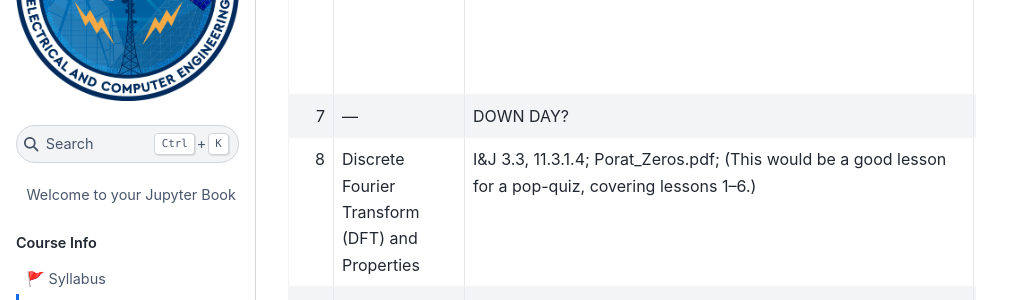
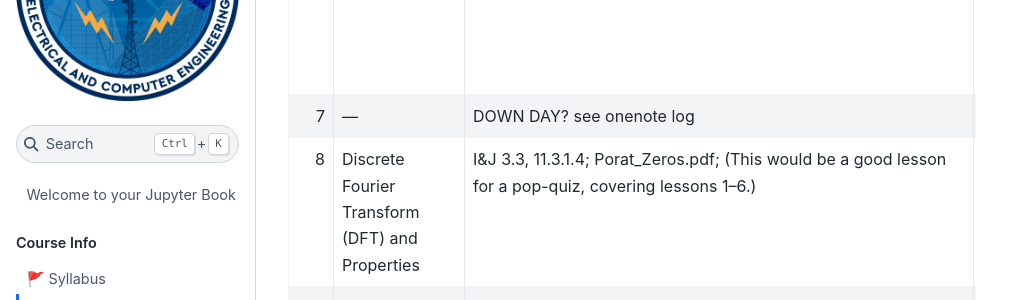
Before and after one commit to USAFA-ECE/ece434, a Jupyter Book: the page built from book/schedule.md, in a window 1280 px wide and 900 px high, scrolled down 1458 px. Shown: the part 154-454 px from the top of the window, without its empty margins (0-1031 px from the left). Built offline with Jupyter Book 1.0.4 settings and Sphinx 7.4.7 and the Sphinx Book theme 1.1.4, drawn with Linux system fonts in a browser that asks for light colours.

Commit message:
Update schedule.md

```diff
--- a/book/schedule.md
+++ b/book/schedule.md
@@ -14,7 +14,7 @@ This schedule is subject to change as appropriate.
 | 4 | ADC: Quantization, Encoding, SNRQ | <ul><li>Ziemer 8.2, pp. 363–366</li><li>I&J 2.4</li></ul> | <ul><li>CPH1</li><li>I&J 2.18, 2.20</li></ul> | <ul><li>[Lesson 4.m](handouts/lesson4.m)</li><li>[jello.m](handouts/jello.m)</li><li>[quant_r.m](handouts/QUANT_R.m)</li><li>[quant_t.m](handouts/QUANT_T.m)</li><li>[modulus.m](handouts/modulus.m)</li><li>[Lesson 4.py](handouts/lesson4.py)</li><li>[modulus.py](handouts/modulus.py)</li><li>[operational.wav](handouts/operational.wav)</li><li>[Lsn 4 HW solution](handouts/Lesson04HWSolutions.pdf)</li><li>see Teams for I&J and Ziemer</li></ul> |
 | 5 | ADC/DAC Hardware | <ul><li>I&J 2.7, 2.8</li><li>skim 2.9, 2.10</li></ul> | <ul><li>[Problem 2 of 1998 GR](handouts/1998GRexample.pdf)</li><li>I&J 2.29, 2.10</li></ul> | <ul><li>[1998 GR Example](handouts/1998GRexample.pdf)</li><li>[Mazim_ADC_Specs](handouts/Maxim_ADC_specs.pdf)</li><li>[Lsn 5 HW solution](handouts/Lesson05HWSolutions.pdf)</li></ul> |
 | 6 | Fourier Analysis of DT Signals | <ul><li>I&J 3.1, 3.2 (skim 3.1.1, 3.1.2)</li><li>ihw5_6.m</li><li>lesson6.m</li><li>DFT_demo.m</li></ul> | <ul><li>CPH2</li><li>[cph2_test_script.m](handouts/cph2_test_script.m)</li><li>[cph2_lastname.m](handouts/cph2_lastname.m)</li><li>I&J 3.8, 3.26</li><li>[quiz1_2002.pdf](handouts/quiz01a_2002.pdf)</li></ul> | <ul><li>[ihw5_6.m](handouts/ihw5_6.m)</li><li>[lesson6.m](handouts/lesson6.m)</li><li>[DFT_demo.m](handouts/DFT_demo.m)</li><li>[ihw5_6.py](handouts/ihw5_6.py)</li><li>[lesson6.py](handouts/lesson6.py)</li><li>[DFT_demo.py](handouts/DFT_demo.py)</li><li>[DFT_Freq_explanation](handouts/rough_DFT_Freq_explanation.pdf)</li><li>[Lsn 6 HW solution](handouts/Lesson06HWSolutions.pdf)</li></ul> |
-| 7 | — | DOWN DAY? | — | — | — |
+| 7 | — | DOWN DAY? see onenote log | — | — |
 | 8 | Discrete Fourier Transform (DFT) and Properties | I&J 3.3, 11.3.1.4; Porat_Zeros.pdf; (This would be a good lesson for a pop-quiz, covering lessons 1–6.) | I&J 3.11; example_problem | freqleak.m; iex5_8.m; Rect-sinc demo | Lesson 7 |
 | 9 | Circular & Linear Convolution | I&J 1.3.1, 3.3, 5.3, Fig 6.7(c); Linear_vs_Circular_Convolution.pdf; Mitra_Circular_Convolution.pdf; Linear_Conv_FFT.pdf; http://www.jhu.edu/~signals/; lesson8.m | CPH3 — I&J 5.13, 5.17 | lesson8.m; Comments on CPH3 | Lesson 8 |
 | 10 | Convolution, part 2... intro to FFT | I&J 3.4, 3.5; z_fft.pdf; More_on_the_FFT.pdf; ziemer_fft.pdf | I&J 3.15, 3.27 | lesson9.m | — |
```
